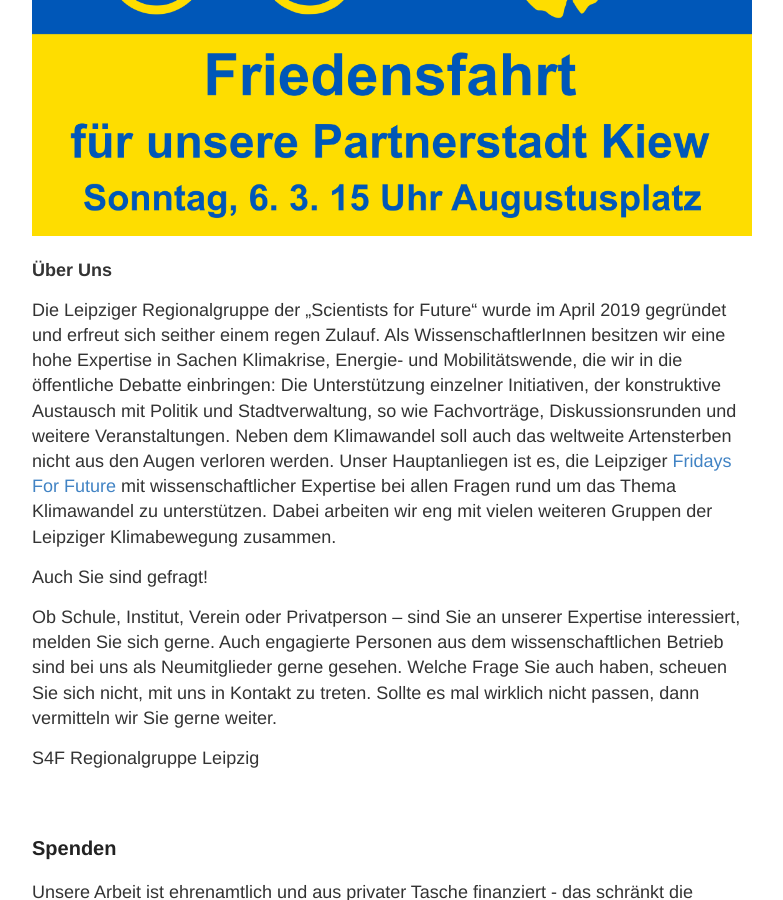
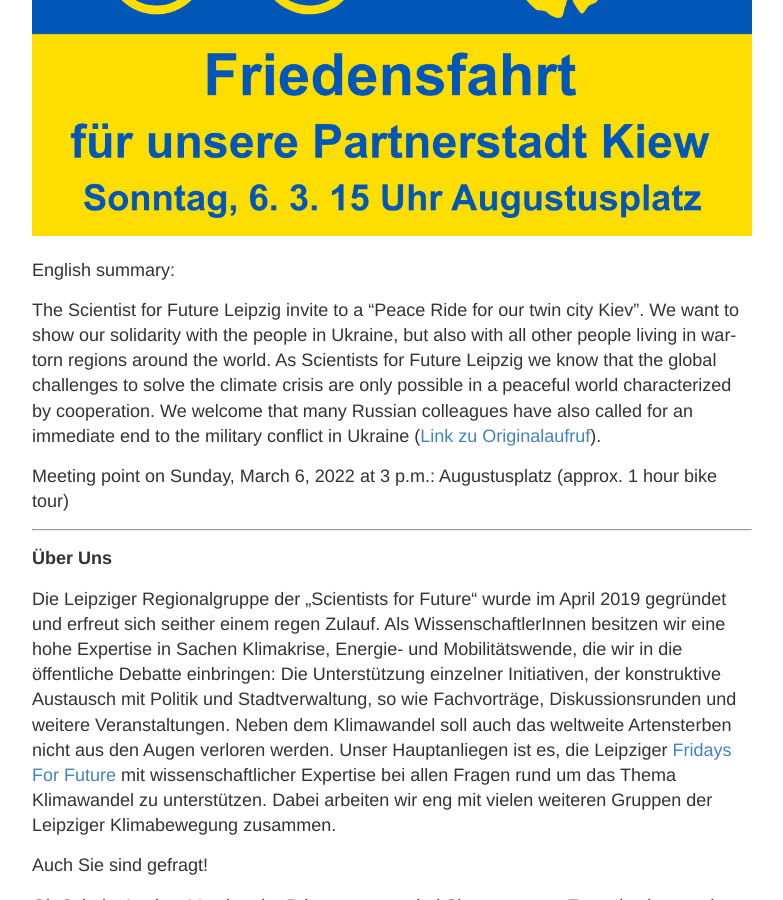
Before and after one commit to s4f-leipzig/s4f-leipzig.github.io, a Jekyll site: the page built from index.md, in a window 1280 px wide and 900 px high, scrolled down 1193 px. Shown: the whole window, without its empty margins (248-1031 px from the left). Built offline with Jekyll 4.4.1, drawn with Linux system fonts in a browser that asks for light colours.

Commit message:
Update index.md

```diff
--- a/index.md
+++ b/index.md
@@ -16,6 +16,14 @@
 
 ![](/images/Friedensfahrt.png)
 
+English summary:
+
+The Scientist for Future Leipzig invite to a "Peace Ride for our twin city Kiev". We want to show our solidarity with the people in Ukraine, but also with all other people living in war-torn regions around the world. As Scientists for Future Leipzig we know that the global challenges to solve the climate crisis are only possible in a peaceful world characterized by cooperation. We welcome that many Russian colleagues have also called for an immediate end to the military conflict in Ukraine (<a href="https://trv-science.ru/2022/02/we-are-against-war/">Link zu Originalaufruf</a>).
+
+Meeting point on Sunday, March 6, 2022 at 3 p.m.: Augustusplatz (approx. 1 hour bike tour)
+
+<hr>
+
 <b>Über Uns</b>
 <br>
 
```
